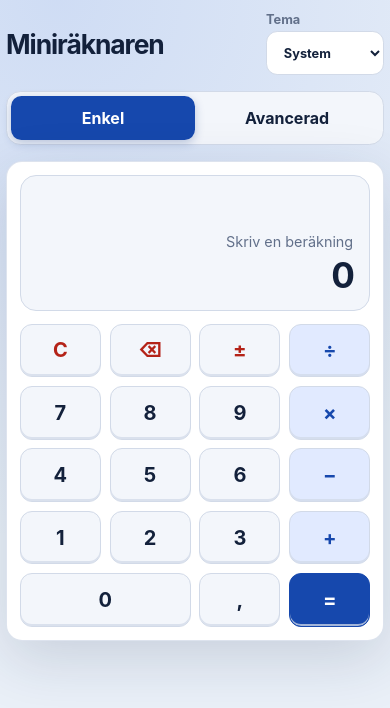
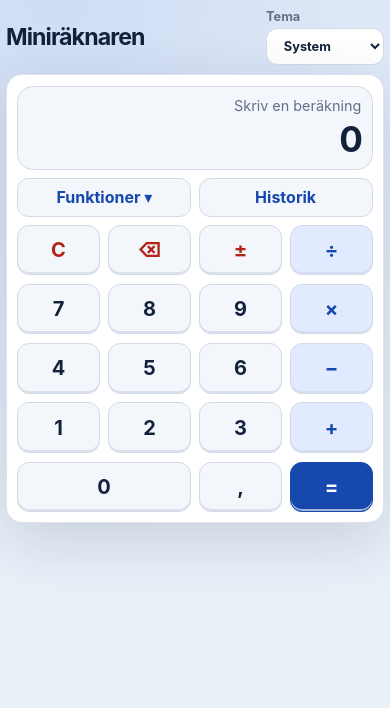
Before and after one commit to erland/pwa-calculator, a React (Vite) app: page / in a window 390 px wide. Shown: the top 708 px of the page. Built offline with nearby package versions, Linux system fonts and the light colour scheme.

Commit message:
Unify calculator into one responsive mode

```diff
--- a/src/app/App.tsx
+++ b/src/app/App.tsx
@@ -11,27 +11,20 @@ export function App() {
   const [functionsOpen, setFunctionsOpen] = useState(false)
   const [historyOpen, setHistoryOpen] = useState(false)
   const persisted = useMemo<PersistedState>(() => ({
-    mode: state.mode,
     angleMode: state.angleMode,
     theme: state.theme,
     memory: state.memory,
     history: state.history,
-  }), [state.mode, state.angleMode, state.theme, state.memory, state.history])
+  }), [state.angleMode, state.theme, state.memory, state.history])
 
   useEffect(() => { savePersistedState(persisted) }, [persisted])
   useEffect(() => applyTheme(state.theme), [state.theme])
   useLayoutEffect(() => bindKeyboard(dispatch), [])
 
-  const switchToSimple = () => {
-    setFunctionsOpen(false)
-    setHistoryOpen(false)
-    dispatch({ type: 'set-mode', mode: 'simple' })
-  }
-
   return (
     <>
       <a className="skip-link" href="#calculator">Hoppa till miniräknaren</a>
-      <main className={`app-layout mode-${state.mode}`}>
+      <main className="app-layout mode-advanced">
         <header className="app-header">
           <h1>Miniräknaren</h1>
           <label className="theme-picker">
@@ -44,19 +37,12 @@ export function App() {
           </label>
         </header>
 
-        <nav className="segmented mode-switch" aria-label="Miniräknarläge">
-          <button type="button" aria-pressed={state.mode === 'simple'} onClick={switchToSimple}>Enkel</button>
-          <button type="button" aria-pressed={state.mode === 'advanced'} onClick={() => dispatch({ type: 'set-mode', mode: 'advanced' })}>Avancerad</button>
-        </nav>
-
         <div className="workspace">
-          <section id="calculator" className="calculator-card" aria-label={`${state.mode === 'simple' ? 'Enkel' : 'Avancerad'} miniräknare`}>
+          <section id="calculator" className="calculator-card" aria-label="Miniräknare">
             <div className="display" role="status" aria-live="polite" aria-atomic="true">
               <span className="expression">{displayExpression(state.expression) || 'Skriv en beräkning'}</span>
               {state.error ? <strong className="error">{state.error}</strong> : <strong className="result">{state.result}</strong>}
             </div>
-            {state.mode === 'advanced' && (
-              <>
             <div className="advanced-toolbar">
               <button
                 type="button"
@@ -85,13 +71,11 @@ export function App() {
                 onFunctionChosen={() => setFunctionsOpen(false)}
               />
             </div>
-              </>
-            )}
             <BasicKeypad dispatch={dispatch} />
           </section>
         </div>
       </main>
-      {state.mode === 'advanced' && historyOpen && (
+      {historyOpen && (
         <div className="history-overlay">
           <button type="button" className="history-backdrop" aria-label="Stäng historik" onClick={() => setHistoryOpen(false)} />
           <HistoryPanel history={state.history} dispatch={dispatch} onClose={() => setHistoryOpen(false)} />
```
Lines whose indentation alone changed are shown as unchanged.
